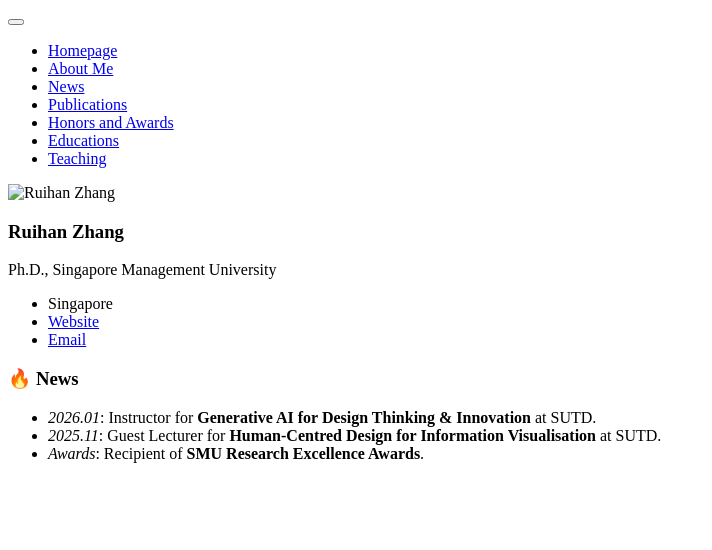
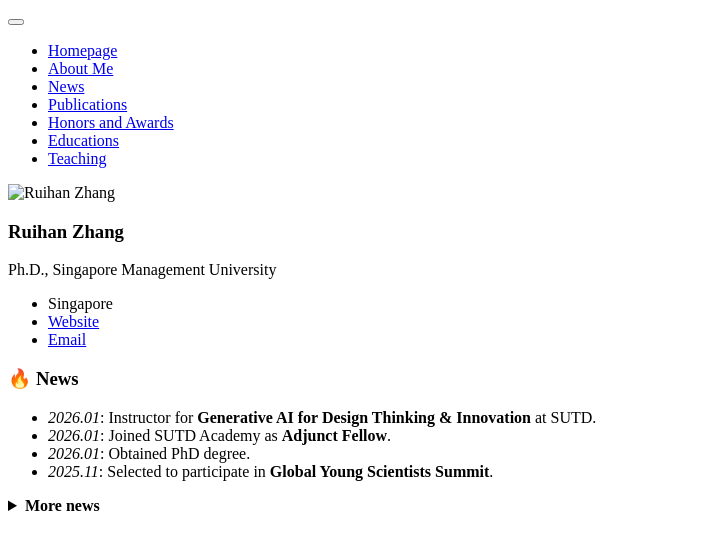
Before and after one commit to DrZRH/DrZRH.github.io, a Jekyll site: the page built from _pages/includes/news.md, in a window 1280 px wide. Shown: the top 550 px of the page, without its empty margins (0-712 px from the left). Built offline with Jekyll 4.4.1, drawn with Linux system fonts in a browser that asks for light colours; our own code applies the rules of GitHub Pages for plain Markdown files.

Commit message:
Update news.md

```diff
--- a/_pages/includes/news.md
+++ b/_pages/includes/news.md
@@ -1,5 +1,16 @@
 # 🔥 News
 - *2026.01*: Instructor for **Generative AI for Design Thinking & Innovation** at SUTD.
-- *2025.11*: Guest Lecturer for **Human-Centred Design for Information Visualisation** at SUTD.
-<!-- - *2020.05*: Intern at **Visa Inc.** -->
-- *Awards*: Recipient of **SMU Research Excellence Awards**.
+- *2026.01*: Joined SUTD Academy as **Adjunct Fellow**.
+- *2026.01*: Obtained PhD degree.
+- *2025.11*: Selected to participate in **Global Young Scientists Summit**.
+
+<details>
+<summary><strong>More news</strong></summary>
+
+  - *2025.11*: One paper accepted by **AAAI**.
+- *2025.09*: One paper accepted by **OOPSLA**.
+- *2025.09*: One paper accepted by **AAAI Doctoral Consortium**.
+- *2025.08*: Recipient of **SMU Research Excellence Awards**.
+- *2024.03*: One paper accepted by **CAV**.
+
+</details>
```
